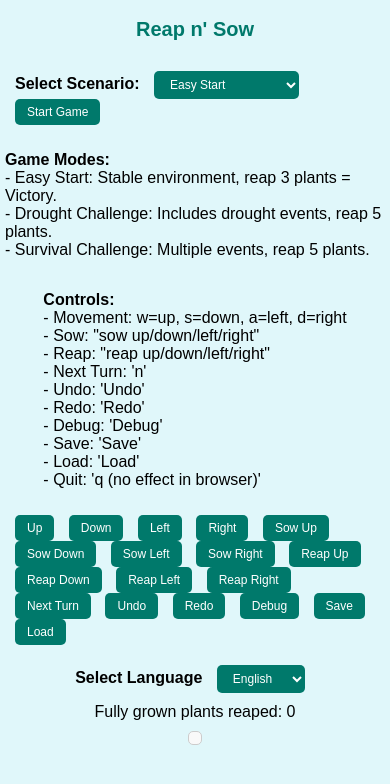
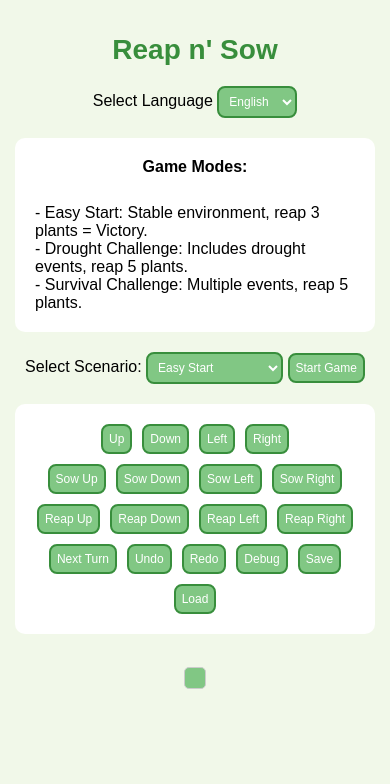
Before and after one commit to AcerCristea/CMPM121Project, a plain HTML site: page index.html in a window 390 px wide. Drawn offline with Linux system fonts and the light colour scheme.

Commit message:
app looks better

```diff
--- a/index.html
+++ b/index.html
@@ -11,6 +11,22 @@
 <body>
 
   <h1>Reap n' Sow</h1>
+  <div id="languageSelection">
+    <label id="langSelection" for="languageSelect">Select Language:</label>
+    <select id="languageSelect">
+      <option value="en">English</option>
+      <option value="es">Español</option>
+      <option value="zh">中文</option>
+      <option value="ar">العربية</option>
+    </select>
+  </div>
+
+  <p id="gameModes" class="buttonBox">
+    <strong>Game Modes:</strong><br>
+    - Easy Start: Stable environment, reap 3 plants = Victory.<br>
+    - Drought Challenge: Includes drought events, reap 5 plants.<br>
+    - Survival Challenge: Multiple events, reap 5 plants.
+  </p>
 
   <div id="scenarioSelection">
     <label for="scenarioSelect">Select Scenario:</label>
@@ -22,43 +38,26 @@
     <button id="startGameButton">Start Game</button>
   </div>
 
-  <p id="gameModes">
-    <strong>Game Modes:</strong><br>
-    - Easy Start: Stable environment, reap 3 plants = Victory.<br>
-    - Drought Challenge: Includes drought events, reap 5 plants.<br>
-    - Survival Challenge: Multiple events, reap 5 plants.
-  </p>
-
-  <p id="controlsText">
-    <strong>Controls:</strong><br>
-    - Movement: w=up, s=down, a=left, d=right<br>
-    - Sow: "sow up/down/left/right"<br>
-    - Reap: "reap up/down/left/right"<br>
-    - Next Turn: 'n'<br>
-    - Undo: 'undo'<br>
-    - Redo: 'redo'<br>
-    - Debug: 'debug'<br>
-    - Save: 'save'<br>
-    - Load: 'load'<br>
-    - Quit: 'q' (no effect in browser)
-  </p>
-
-  <div id="controls">
-    <button id="btnUp" onclick="handleCommand('w')">W</button>
-    <button id="btnDown" onclick="handleCommand('s')">S</button>
-    <button id="btnLeft" onclick="handleCommand('a')">A</button>
-    <button id="btnRight" onclick="handleCommand('d')">D</button>
-
+  <div id="controls" class="buttonBox">
+    <div class="control-group">
+      <button id="btnUp" onclick="handleCommand('w')">Up</button>
+      <button id="btnDown" onclick="handleCommand('s')">Down</button>
+      <button id="btnLeft" onclick="handleCommand('a')">Left</button>
+      <button id="btnRight" onclick="handleCommand('d')">Right</button>
+    </div>
+    <div class="control-group">
       <button id="btnSowUp" onclick="handleCommand('sow up')">Sow Up</button>
       <button id="btnSowDown" onclick="handleCommand('sow down')">Sow Down</button>
       <button id="btnSowLeft" onclick="handleCommand('sow left')">Sow Left</button>
       <button id="btnSowRight" onclick="handleCommand('sow right')">Sow Right</button>
-
+    </div>
+    <div class="control-group">
       <button id="btnReapUp" onclick="handleCommand('reap up')">Reap Up</button>
       <button id="btnReapDown" onclick="handleCommand('reap down')">Reap Down</button>
       <button id="btnReapLeft" onclick="handleCommand('reap left')">Reap Left</button>
       <button id="btnReapRight" onclick="handleCommand('reap right')">Reap Right</button>
-
+    </div>
+    <div class="control-group">
       <button id="btnNextTurn" onclick="handleCommand('n')">Next Turn</button>
       <button id="btnUndo" onclick="handleCommand('undo')">Undo</button>
       <button id="btnRedo" onclick="handleCommand('redo')">Redo</button>
@@ -66,15 +65,6 @@
       <button id="btnSave" onclick="handleCommand('save')">Save</button>
       <button id="btnLoad" onclick="handleCommand('load')">Load</button>
     </div>
-
-  <div id="languageSelection">
-    <label id="langSelection" for="languageSelect">Select Language:</label>
-    <select id="languageSelect">
-      <option value="en">English</option>
-      <option value="es">Español</option>
-      <option value="zh">中文</option>
-      <option value="ar">العربية</option>
-    </select>
   </div>
 
   <div id="info"></div>
--- a/style.css
+++ b/style.css
@@ -4,52 +4,83 @@ body {
   display: flex;
   flex-direction: column;
   align-items: center;
-  font-family: sans-serif;
+  font-family: 'Arial', sans-serif;
   padding: 20px;
-  background-color: #e0f7fa;
+  background-color: #f1f8e9;
 }
 
 h1 {
-  margin-bottom: 20px;
-  color: #00796b;
-}
-
-#scenarioSelection, #languageSelection {
+  color: #388e3c;
+  font-size: 36px;
   margin-bottom: 20px;
 }
 
-#scenarioSelection label, #languageSelection label {
-  margin-right: 10px;
-  font-weight: bold;
+section {
+  width: 100%;
+  max-width: 900px;
+  margin: 20px 0;
+  padding: 20px;
+  background-color: #ffffff;
+  border-radius: 8px;
+  box-shadow: 0px 4px 12px rgba(0, 0, 0, 0.1);
 }
 
-#controls, #scenarioSelection, #languageSelection {
-  margin: 10px;
+h2 {
+  color: #388e3c;
+  font-size: 24px;
+  margin-bottom: 10px;
 }
 
-#controls button, #scenarioSelection button, #languageSelection button,
-#scenarioSelection select, #languageSelection select {
-  margin-right: 10px;
-  padding: 10px 20px;
+button, select {
+  padding: 12px;
   font-size: 16px;
+  border: 2px solid #388e3c;
+  background-color: #81c784;
+  color: white;
+  border-radius: 8px;
   cursor: pointer;
-  border: none;
-  border-radius: 5px;
-  background-color: #00796b;
-  color: white;
-  transition: background-color 0.3s;
+  margin: 5px;
+  transition: background-color 0.3s ease, transform 0.2s ease;
 }
 
-#controls button:hover, #scenarioSelection button:hover,
-#languageSelection button:hover, #languageSelection select:hover {
-  background-color: #004d40;
+button:hover, select:hover {
+  background-color: #66bb6a;
+  transform: translateY(-2px);
 }
 
+button:active, select:active {
+  background-color: #388e3c;
+  transform: translateY(2px);
+}
+
+/* Button Box Layout */
+.buttonBox {
+  display: flex;
+  flex-wrap: wrap; /* Allow buttons to wrap on small screens */
+  justify-content: center; /* Center buttons */
+  gap: 10px;
+  margin-top: 20px;
+  margin-bottom: 20px;
+  padding: 20px;
+  border-radius: 10px;
+  background-color: white;
+
+}
+
+.control-group {
+  display: flex;
+  flex-wrap: wrap;
+  justify-content: center;
+  gap: 10px;
+}
+
+/* Grid Display */
 .grid {
   font-family: monospace;
   white-space: pre;
-  background: #f9f9f9;
+  background: #81c784;
   padding: 10px;
+  color: rgb(94, 59, 7);
   display: inline-block;
   border: 1px solid #ccc;
   border-radius: 5px;
@@ -59,43 +90,29 @@ h1 {
 
 /* Responsive Design */
 @media (max-width: 768px) {
-  .grid {
-    font-size: 12px; /* Reduce font size for tablets and smaller devices */
-    padding: 8px;
+  body {
+    padding: 15px;
   }
-
-  #controls button, #scenarioSelection button, #languageSelection button,
-  #scenarioSelection select, #languageSelection select {
-    padding: 8px 16px;
+  button, select {
+    padding: 10px 18px;
     font-size: 14px;
   }
-
-  h1 {
-    font-size: 24px;
-  }
-
-  body {
-    padding: 10px;
+  .buttonBox {
+    flex-direction: column; /* Stack buttons vertically */
+    align-items: center;
   }
 }
 
 @media (max-width: 480px) {
-  .grid {
-    font-size: 10px; /* Further reduce font size for mobile phones */
-    padding: 6px;
+  h1 {
+    font-size: 28px;
   }
-
-  #controls button, #scenarioSelection button, #languageSelection button,
-  #scenarioSelection select, #languageSelection select {
-    padding: 6px 12px;
+  button, select {
+    padding: 6px 6px;
     font-size: 12px;
+    margin: 0px;
   }
-
-  h1 {
-    font-size: 20px;
-  }
-
-  body {
-    padding: 5px;
+  .buttonBox {
+    align-items: center; /* Center buttons on small screens */
   }
 }
```
Lines whose indentation alone changed are shown as unchanged.
